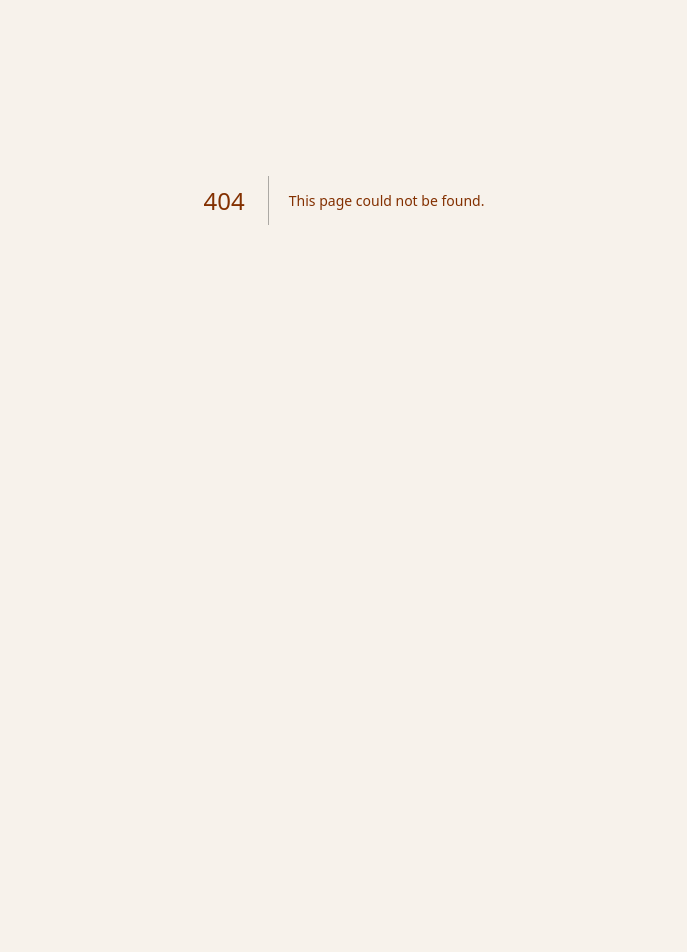
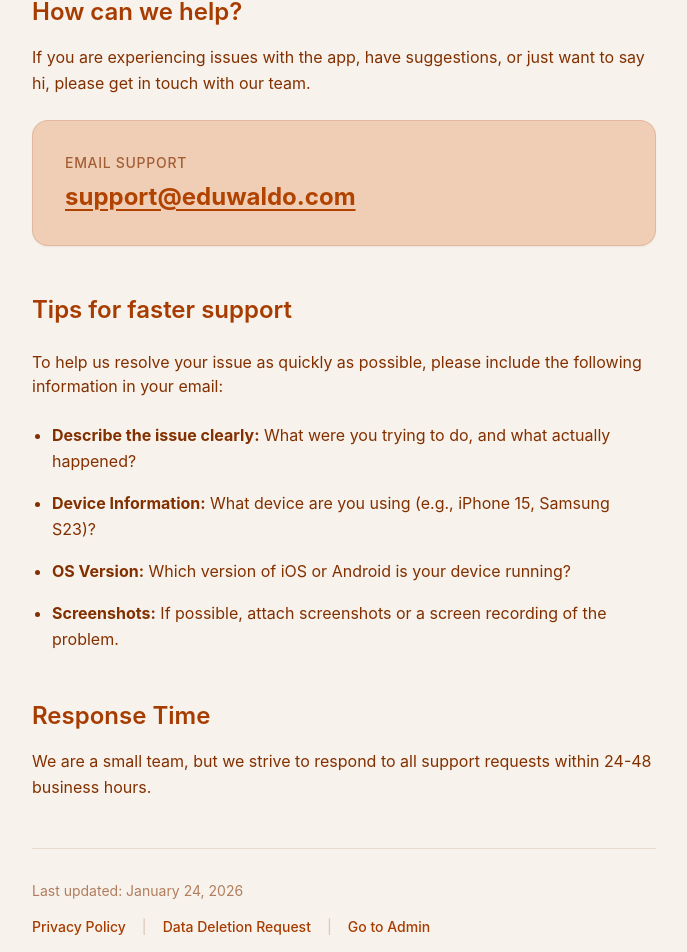
Before and after one commit to edufelip/Meer-WebDashboard, a Next.js app: page /projects/finn/support in a window 1280 px wide. Before the commit this address had no page. Shown: the part 200-1152 px from the top of the page, without its empty margins (296-983 px from the left). Before the commit the page ends 800 px from the top, so only its background shows below. Built offline with nearby package versions, Linux system fonts and the light colour scheme.

Commit message:
feat: add support page for Finn project

```diff
--- /dev/null
+++ b/app/projects/finn/support/page.tsx
@@ -0,0 +1,105 @@
+import { theme } from "@/theme";
+import Link from "next/link";
+import type { Metadata } from "next";
+
+export const metadata: Metadata = {
+  title: "Finn - Support",
+  description: "Support page for Finn - Personal Finance Manager",
+};
+
+export default function FinnSupport() {
+  const { colors } = theme;
+
+  return (
+    <main className="min-h-screen py-16 px-6 max-w-2xl mx-auto">
+      <header className="mb-12">
+        <h1 className="text-4xl font-bold mb-4 font-display" style={{ color: colors.accent }}>
+          Finn Support
+        </h1>
+        <p className="text-lg opacity-80">
+          We&apos;re here to help you manage your finances better with Finn.
+        </p>
+      </header>
+
+      <section className="mb-12">
+        <h2 className="text-2xl font-semibold mb-4" style={{ color: colors.textSubtle }}>
+          How can we help?
+        </h2>
+        <p className="mb-6 leading-relaxed">
+          If you are experiencing issues with the app, have suggestions, or just want to say hi,
+          please get in touch with our team.
+        </p>
+
+        <div
+          className="p-8 rounded-2xl shadow-sm border"
+          style={{
+            backgroundColor: colors.section,
+            borderColor: `${colors.textDark}20` // 20% opacity for border
+          }}
+        >
+          <p className="text-sm font-medium uppercase tracking-wider mb-2 opacity-70">
+            Email Support
+          </p>
+          <a
+            href="mailto:support@eduwaldo.com"
+            className="text-2xl font-bold underline decoration-2 underline-offset-4 transition-opacity hover:opacity-70"
+            style={{ color: colors.accent }}
+          >
+            support@eduwaldo.com
+          </a>
+        </div>
+      </section>
+
+      <section className="mb-12 space-y-6">
+        <h2 className="text-2xl font-semibold mb-2" style={{ color: colors.textSubtle }}>
+          Tips for faster support
+        </h2>
+        <p className="mb-4">
+          To help us resolve your issue as quickly as possible, please include the following information in your email:
+        </p>
+        <ul className="space-y-4 list-disc pl-5 leading-relaxed">
+          <li>
+            <strong>Describe the issue clearly:</strong> What were you trying to do, and what actually happened?
+          </li>
+          <li>
+            <strong>Device Information:</strong> What device are you using (e.g., iPhone 15, Samsung S23)?
+          </li>
+          <li>
+            <strong>OS Version:</strong> Which version of iOS or Android is your device running?
+          </li>
+          <li>
+            <strong>Screenshots:</strong> If possible, attach screenshots or a screen recording of the problem.
+          </li>
+        </ul>
+      </section>
+
+      <section className="mb-12">
+        <h2 className="text-2xl font-semibold mb-4" style={{ color: colors.textSubtle }}>
+          Response Time
+        </h2>
+        <p className="leading-relaxed">
+          We are a small team, but we strive to respond to all support requests within 24-48 business hours.
+        </p>
+      </section>
+
+      <footer className="pt-8 border-t" style={{ borderColor: `${colors.textDark}20` }}>
+        <p className="text-sm opacity-60">
+          Last updated: January 24, 2026
+        </p>
+        <div className="mt-4 flex flex-wrap gap-x-4 gap-y-2 text-sm font-medium">
+          <Link href="/privacy_policy.html" className="hover:underline" style={{ color: colors.textSubtle }}>
+            Privacy Policy
+          </Link>
+          <span className="opacity-20 hidden sm:inline">|</span>
+          <Link href="/delete_request.html" className="hover:underline" style={{ color: colors.textSubtle }}>
+            Data Deletion Request
+          </Link>
+          <span className="opacity-20 hidden sm:inline">|</span>
+          <Link href="/" className="hover:underline" style={{ color: colors.textSubtle }}>
+            Go to Admin
+          </Link>
+        </div>
+      </footer>
+    </main>
+  );
+}
```
